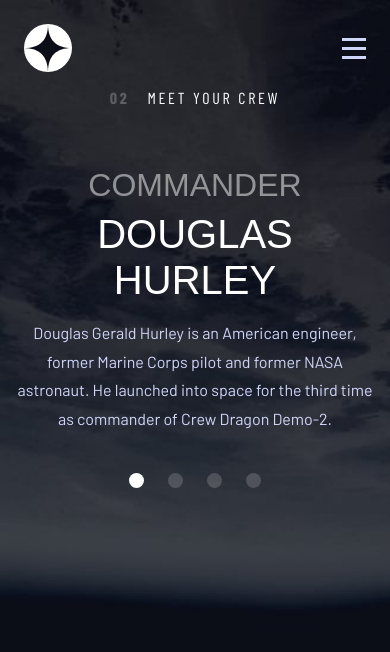
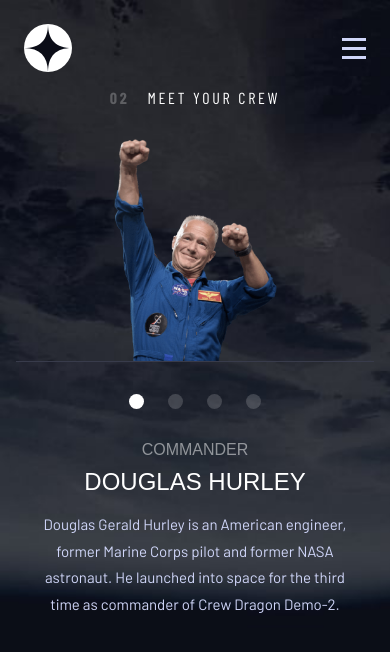
Before and after one commit to mahmoudAcm/frontend-mentor, a Next.js app: page /crew in a window 390 px wide. Shown: the top 652 px of the page. Built offline with nearby package versions, Linux system fonts and the light colour scheme; a web font is replaced by a local one.

Commit message:
Completed the crew page and ensured its responsiveness on all devices. Refactored the layout component by removing the resize listener and replacing it with @juggle/resize-observer to update the scroll whenever the container size changes.

```diff
--- a/package.json
+++ b/package.json
@@ -11,6 +11,7 @@
   "dependencies": {
     "@emotion/react": "^11.10.6",
     "@emotion/styled": "^11.10.6",
+    "@juggle/resize-observer": "^3.4.0",
     "@mui/material": "^5.11.16",
     "@next/font": "^13.3.0",
     "@types/node": "18.15.11",
--- a/src/components/Layout.tsx
+++ b/src/components/Layout.tsx
@@ -4,6 +4,7 @@
 import { Box, styled, useTheme } from '@mui/material';
 import { useRouter } from 'next/router';
 import PerfectScrollbar from 'react-perfect-scrollbar';
+import { ResizeObserver } from '@juggle/resize-observer';
 
 import 'react-perfect-scrollbar/dist/css/styles.css';
 
@@ -30,20 +31,22 @@
   const page = router.asPath === '/' ? 'home' : router.asPath.replace('/', '');
 
   useEffect(() => {
-    const observer = new ResizeObserver(entries => {
+    const div = divRef.current;
+
+    const observer = new ResizeObserver(() => {
       const ps = psRef.current;
       if (ps) {
         ps.updateScroll();
       }
     });
 
-    if (divRef.current) {
-      observer.observe(divRef.current);
+    if (div) {
+      observer.observe(div);
     }
 
     return () => {
-      if (divRef.current) {
-        observer.unobserve(divRef.current);
+      if (div) {
+        observer.unobserve(div);
       }
     };
   }, []);
--- /dev/null
+++ b/src/components/pages/crew.tsx
@@ -0,0 +1,138 @@
+import { Box, styled, Typography } from '@mui/material';
+import SecondaryLayout from '@/src/components/SecondaryLayout';
+
+export const CrewRoot = styled(SecondaryLayout)(({ theme }) => ({
+  justifyContent: 'flex-end',
+  [theme.breakpoints.down('sm')]: {
+    '& .main-title': {
+      textAlign: 'center'
+    },
+    justifyContent: 'flex-start'
+  }
+}));
+
+export const Content = styled(Box)(({ theme }) => ({
+  display: 'flex',
+  gap: '20.5px',
+  justifyContent: 'space-between',
+  [theme.breakpoints.down('lg')]: {
+    gap: 0,
+    alignItems: 'center',
+    flexDirection: 'column'
+  },
+  [theme.breakpoints.down('sm')]: {
+    flexDirection: 'column-reverse'
+  }
+}));
+
+export const Details = styled(Box)(({ theme }) => ({
+  minWidth: '614px',
+  [theme.breakpoints.down('lg')]: {
+    minWidth: 0,
+    alignItems: 'center',
+    textAlign: 'center'
+  },
+  [theme.breakpoints.down('sm')]: {
+    flexDirection: 'column-reverse'
+  }
+}));
+
+export const Role = styled(Typography)(({ theme }) => ({
+  marginTop: '154px',
+  marginBottom: '15px',
+  textTransform: 'uppercase',
+  justifyContent: 'space-between',
+  color: 'white',
+  opacity: 0.5,
+  [theme.breakpoints.down('lg')]: {
+    marginTop: '60px',
+    marginBottom: '8px',
+    fontSize: '1.5rem'
+  },
+  [theme.breakpoints.down('sm')]: {
+    fontSize: '1rem',
+    marginTop: '32px'
+  }
+}));
+
+export const Name = styled(Typography)(({ theme }) => ({
+  marginBottom: '27px',
+  textTransform: 'uppercase',
+  [theme.breakpoints.down('lg')]: {
+    marginBottom: '16px',
+    fontSize: '2.5rem'
+  },
+  [theme.breakpoints.down('sm')]: {
+    fontSize: '1.5rem'
+  }
+}));
+
+export const Bio = styled(Typography)(({ theme }) => ({
+  maxWidth: '444px',
+  marginBottom: '120px',
+  [theme.breakpoints.down('lg')]: {
+    marginBottom: '40px',
+    maxWidth: '526.5px',
+    fontSize: '1rem'
+  },
+  [theme.breakpoints.down('sm')]: {
+    maxWidth: '327px',
+    fontSize: '0.9375rem',
+    marginBottom: '54px'
+  }
+}));
+export const Controls = styled(Box)(({ theme }) => ({
+  display: 'flex',
+  gap: '24px',
+  marginBottom: '94px',
+  [theme.breakpoints.down('lg')]: {
+    marginBottom: '40px'
+  },
+  [theme.breakpoints.down('sm')]: {
+    marginBottom: 0,
+    marginTop: '32px'
+  }
+}));
+
+export const ControlButton = styled(Box)(() => ({
+  width: '15px',
+  height: '15px',
+  borderRadius: '50%',
+  background: 'white',
+  opacity: 0.17,
+  cursor: 'pointer',
+  "&[aria-disabled='true']": {
+    background: 'white',
+    opacity: 1
+  }
+}));
+
+export const CrewImageWrapper = styled(Box)(({ theme }) => ({
+  width: 'fit-content',
+  '& img': {
+    height: '100%',
+    marginBottom: -10,
+    "&[data-order='0']": {
+      marginTop: '-47px',
+      height: '712px'
+    },
+    [theme.breakpoints.down('lg')]: {
+      height: '532px',
+      "&[data-order='0']": {
+        marginTop: 0
+      }
+    },
+    [theme.breakpoints.down('sm')]: {
+      width: 'auto',
+      height: '222px !important',
+      marginBottom: 0
+    }
+  },
+  [theme.breakpoints.down('sm')]: {
+    width: '100%',
+    display: 'flex',
+    justifyContent: 'center',
+    borderBottom: '1px solid #383B4B',
+    marginTop: '32px'
+  }
+}));
--- a/src/data.json
+++ b/src/data.json
@@ -47,8 +47,8 @@
       "images": {
         "png": "/crew/image-douglas-hurley.png",
         "webp": "/crew/image-douglas-hurley.webp",
-        "width": "514",
-        "height": "700"
+        "width": 514,
+        "height": 700
       },
       "role": "Commander",
       "bio": "Douglas Gerald Hurley is an American engineer, former Marine Corps pilot and former NASA astronaut. He launched into space for the third time as commander of Crew Dragon Demo-2."
@@ -58,8 +58,8 @@
       "images": {
         "png": "/crew/image-mark-shuttleworth.png",
         "webp": "/crew/image-mark-shuttleworth.webp",
-        "width": "433",
-        "height": "640"
+        "width": 433,
+        "height": 640
       },
       "role": "Mission Specialist",
       "bio": "Mark Richard Shuttleworth is the founder and CEO of Canonical, the company behind the Linux-based Ubuntu operating system. Shuttleworth became the first South African to travel to space as a space tourist."
@@ -69,8 +69,8 @@
       "images": {
         "png": "/crew/image-victor-glover.png",
         "webp": "/crew/image-victor-glover.webp",
-        "width": "549",
-        "height": "645"
+        "width": 549,
+        "height": 645
       },
       "role": "Pilot",
       "bio": "Pilot on the first operational flight of the SpaceX Crew Dragon to the International Space Station. Glover is a commander in the U.S. Navy where he pilots an F/A-18.He was a crew member of Expedition 64, and served as a station systems flight engineer."
@@ -80,8 +80,8 @@
       "images": {
         "png": "/crew/image-anousheh-ansari.png",
         "webp": "/crew/image-anousheh-ansari.webp",
-        "width": "575",
-        "height": "602"
+        "width": 575,
+        "height": 602
       },
       "role": "Flight Engineer",
       "bio": "Anousheh Ansari is an Iranian American engineer and co-founder of Prodea Systems. Ansari was the fourth self-funded space tourist, the first self-funded woman to fly to the ISS, and the first Iranian in space."
--- a/src/pages/crew.tsx
+++ b/src/pages/crew.tsx
@@ -1,111 +1,19 @@
-import { Box, styled, Typography } from '@mui/material';
-import SecondaryLayout, { SecondaryLayoutMainTitle } from '@/src/components/SecondaryLayout';
+import { SecondaryLayoutMainTitle } from '@/src/components/SecondaryLayout';
 import Image from 'next/image';
 import { createRef, KeyboardEventHandler, RefObject, useEffect, useMemo, useRef, useState } from 'react';
 import { Crew, getCrew } from '@/src/lib/data';
-
-const CrewRoot = styled(SecondaryLayout)(({ theme }) => ({
-  justifyContent: 'flex-end',
-  [theme.breakpoints.down('sm')]: {
-    '& .main-title': {
-      textAlign: 'center'
-    }
-  }
-}));
-
-const Content = styled(Box)(({ theme }) => ({
-  display: 'flex',
-  gap: '20.5px',
-  justifyContent: 'space-between',
-  flex: 1,
-  [theme.breakpoints.down('lg')]: {
-    gap: 0,
-    justifyContent: 'center'
-  }
-}));
-
-const Details = styled(Box)(({ theme }) => ({
-  [theme.breakpoints.down('lg')]: {
-    alignItems: 'center',
-    textAlign: 'center'
-  }
-}));
-
-const Role = styled(Typography)(({ theme }) => ({
-  marginTop: '154px',
-  marginBottom: '15px',
-  textTransform: 'uppercase',
-  justifyContent: 'space-between',
-  color: 'white',
-  opacity: 0.5,
-  [theme.breakpoints.down('lg')]: {
-    marginTop: '60px',
-    marginBottom: '8px'
-  }
-}));
-
-const Name = styled(Typography)(({ theme }) => ({
-  marginBottom: '27px',
-  textTransform: 'uppercase',
-  [theme.breakpoints.down('lg')]: {
-    marginBottom: '16px',
-    fontSize: '2.5rem'
-  }
-}));
-
-const Bio = styled(Typography)(({ theme }) => ({
-  maxWidth: '444px',
-  marginBottom: '120px',
-  [theme.breakpoints.down('lg')]: {
-    marginBottom: '40px',
-    maxWidth: '458px',
-    fontSize: '1rem'
-  }
-}));
-
-const CrewImageWrapper = styled(Box)(({ theme }) => ({
-  width: 'fit-content',
-  '& img': {
-    height: '100%',
-    marginBottom: -10,
-    "&[data-order='0']": {
-      marginTop: '-47px',
-      height: '712px'
-    },
-    [theme.breakpoints.down('lg')]: {
-      height: '532px',
-      "&[data-order='0']": {
-        height: '572px'
-      }
-    },
-    [theme.breakpoints.down('sm')]: {
-      width: '100%',
-      height: '222px !important'
-    }
-  }
-}));
-
-const SlideControls = styled(Box)(({ theme }) => ({
-  display: 'flex',
-  gap: '24px',
-  marginBottom: '94px',
-  [theme.breakpoints.down('lg')]: {
-    marginBottom: '40px'
-  }
-}));
-
-const SliderButton = styled(Box)(() => ({
-  width: '15px',
-  height: '15px',
-  borderRadius: '50%',
-  background: 'white',
-  opacity: 0.17,
-  cursor: 'pointer',
-  "&[aria-disabled='true']": {
-    background: 'white',
-    opacity: 1
-  }
-}));
+import {
+  Bio,
+  Content,
+  ControlButton,
+  Controls,
+  CrewImageWrapper,
+  CrewRoot,
+  Details,
+  Name,
+  Role
+} from '@/src/components/pages/crew';
+import { Box } from '@mui/material';
 
 export default function Crew({ crew }: { crew: Crew }) {
   const [activeSlide, setActiveSlide] = useState(0);
@@ -157,12 +65,14 @@
       <SecondaryLayoutMainTitle num='02'>MEET YOUR CREW</SecondaryLayoutMainTitle>
       <Content role='region' aria-roledescription='Slider' aria-label='MEET YOUR CREW'>
         <Details className='flex-col'>
-          <Role variant='h4'>{member?.role}</Role>
-          <Name variant='h3'>{member?.name}</Name>
-          <Bio color='textSecondary'>{member?.bio}</Bio>
-          <SlideControls role='group' aria-label='Slide controls' onKeyDown={handleControlsKeydown}>
+          <Box>
+            <Role variant='h4'>{member?.role}</Role>
+            <Name variant='h3'>{member?.name}</Name>
+            <Bio color='textSecondary'>{member?.bio}</Bio>
+          </Box>
+          <Controls role='group' aria-label='Slide controls' onKeyDown={handleControlsKeydown}>
             {crew.map((_, idx) => (
-              <SliderButton
+              <ControlButton
                 key={idx}
                 ref={controls[idx]}
                 role='button'
@@ -174,16 +84,14 @@
                 }}
               />
             ))}
-          </SlideControls>
+          </Controls>
         </Details>
-        <CrewImageWrapper hidden>
+        <CrewImageWrapper>
           <Image
             data-order={activeSlide}
             src={member?.images.png ?? ''}
             alt='crew image'
-            //@ts-ignore
             width={member?.images.width}
-            //@ts-ignore
             height={member?.images.height}
             priority
           />
```
Also changed, not shown: 1 other file (tests, documents, lock files or other folders).
